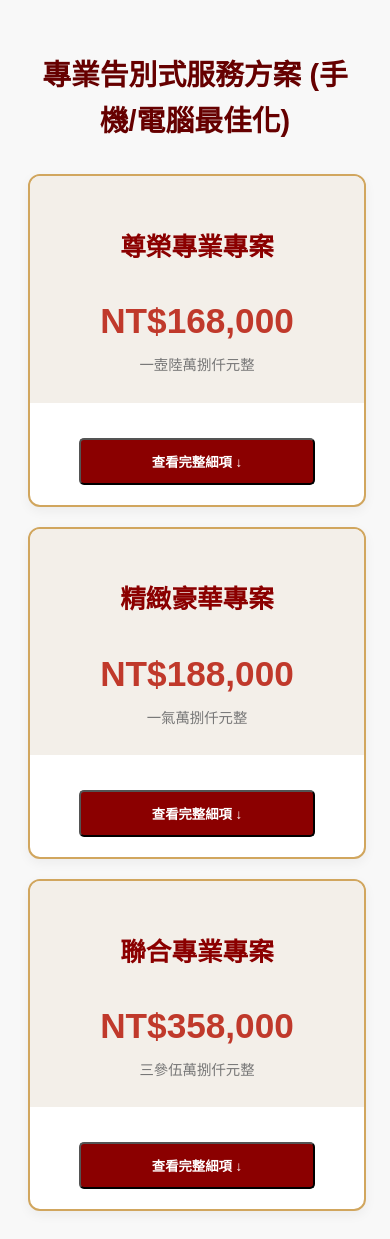
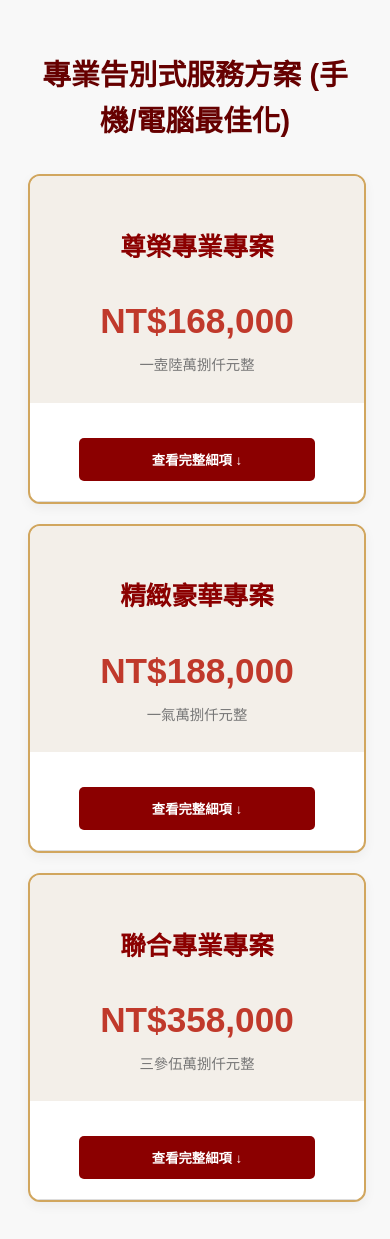
Before and after one commit to Shiangan/Shiangan, a Jekyll site: the page pricing cards.html, which Jekyll copies as it is, in a window 390 px wide. Built offline with Jekyll 4.4.1, drawn with Linux system fonts in a browser that asks for light colours.

Commit message:
Update pricing cards.html

```diff
--- a/pricing cards.html
+++ b/pricing cards.html
@@ -82,15 +82,25 @@
                 cursor: pointer;
                 width: 80%;
                 margin: 15px auto 0;
+                border: none; /* 確保按鈕無邊框 */
             }
 
             /* 在手機上展開詳細內容的容器 */
             .plan-details-expanded {
-                display: none; /* 預設隱藏 */
-                padding: 10px;
+                /* 注意：這裡不再使用 display: none; */
+                /* 而是依賴 JS 設定的 max-height: 0; 和 CSS transition 實現動畫 */
+                max-height: 0; /* 讓 JS 控制高度 */
+                overflow: hidden; /* 隱藏溢出內容 */
+                transition: max-height 0.3s ease-out; /* 實現平滑收合動畫 */
+                padding: 0 10px; /* 初始 padding 設為 0 */
                 background-color: #f7f7f7;
                 border-top: 1px solid #ddd;
             }
+            /* 修正 padding 在展開後才顯示 */
+            .expanded .plan-details-expanded {
+                padding: 10px;
+            }
+
 
             .plan-details-expanded table {
                 width: 100%;
@@ -110,25 +120,13 @@
             }
         }
 
-        /* JavaScript 展開類 */
+        /* JavaScript 展開類：僅用於標記狀態，實際動畫由 max-height 控制 */
         .expanded .plan-details-expanded {
-            display: block;
+            /* 這裡的 max-height 將被 JS 動態覆蓋為 scrollHeight */
         }
     </style>
 </head>
 <body>
-
-<script>
-    function toggleDetails(button) {
-        const card = button.closest('.plan-card');
-        card.classList.toggle('expanded');
-        if (card.classList.contains('expanded')) {
-            button.textContent = '收起細項 ↑';
-        } else {
-            button.textContent = '查看完整細項 ↓';
-        }
-    }
-</script>
 
 <h2>專業告別式服務方案 (手機/電腦最佳化)</h2>
 
```
